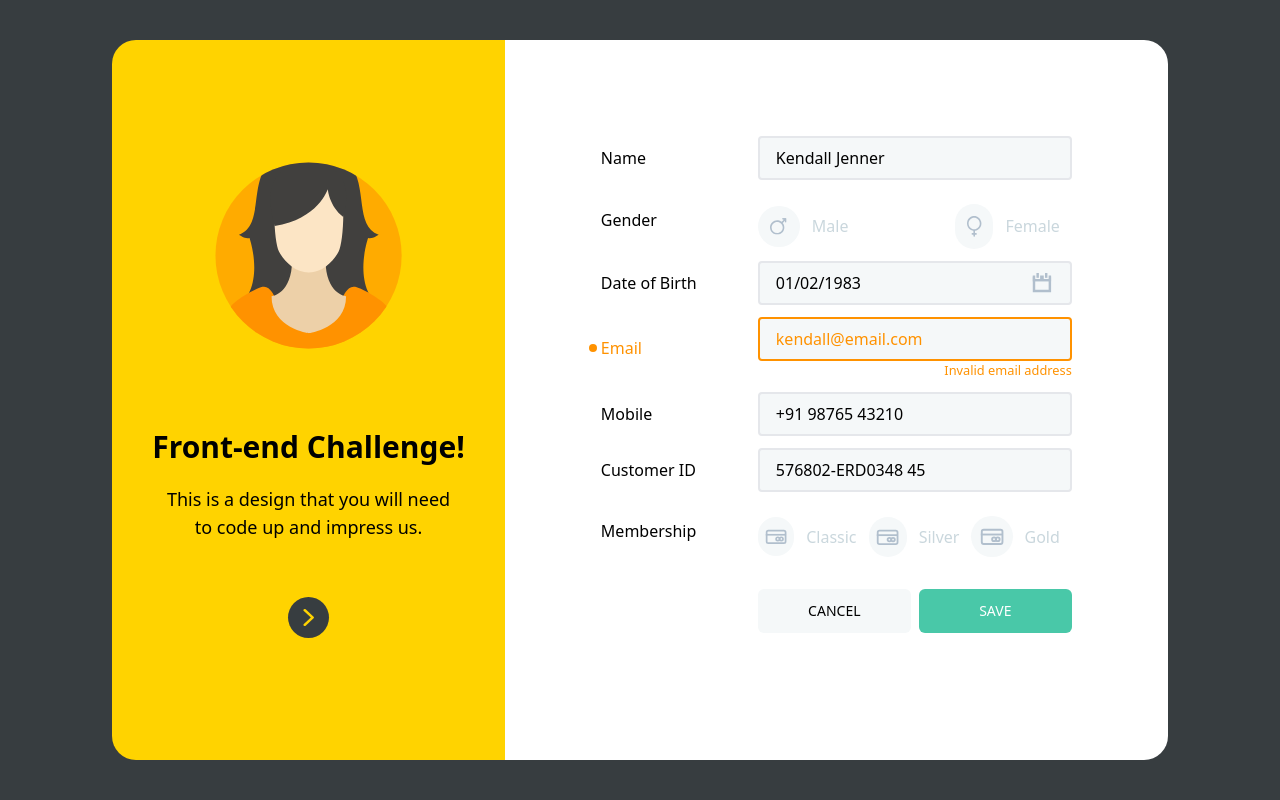
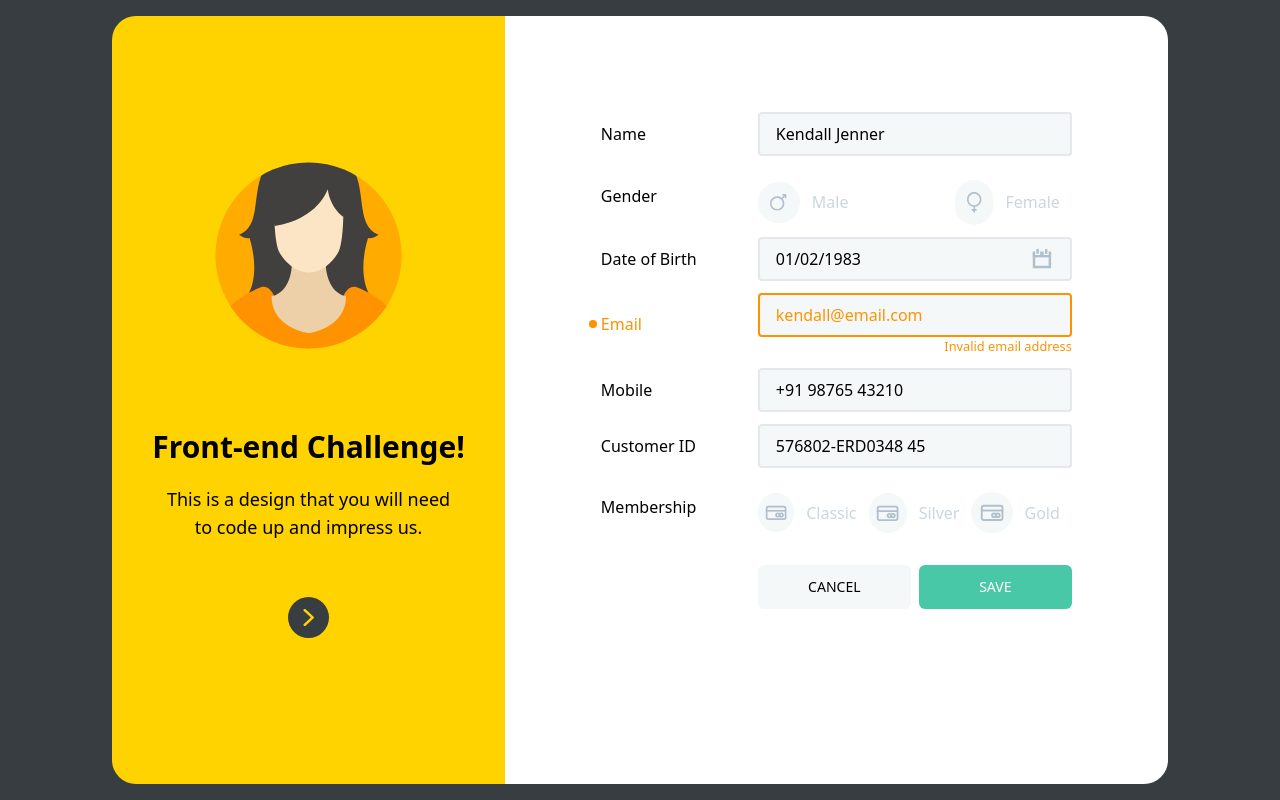
Before and after one commit to ushnuel/platform45, a React (Create React App) app: page / in a window 1280 px wide. Built offline with nearby package versions, Linux system fonts and the light colour scheme.

Commit message:
Reduce container padding

```diff
--- a/src/App.js
+++ b/src/App.js
@@ -6,7 +6,7 @@ import ExtensionToggleContextProvider from "./context/toggle_extension_context";
 
 function App() {
   return (
-    <main className="bg-charcoalGrey md:flex md:justify-center md:p-10 h-screen w-screen">
+    <main className="bg-charcoalGrey md:flex md:justify-center md:p-[1rem] h-screen w-screen">
       <ExtensionToggleContextProvider>
         <FixedDisplay />
         <Drawer />
```
